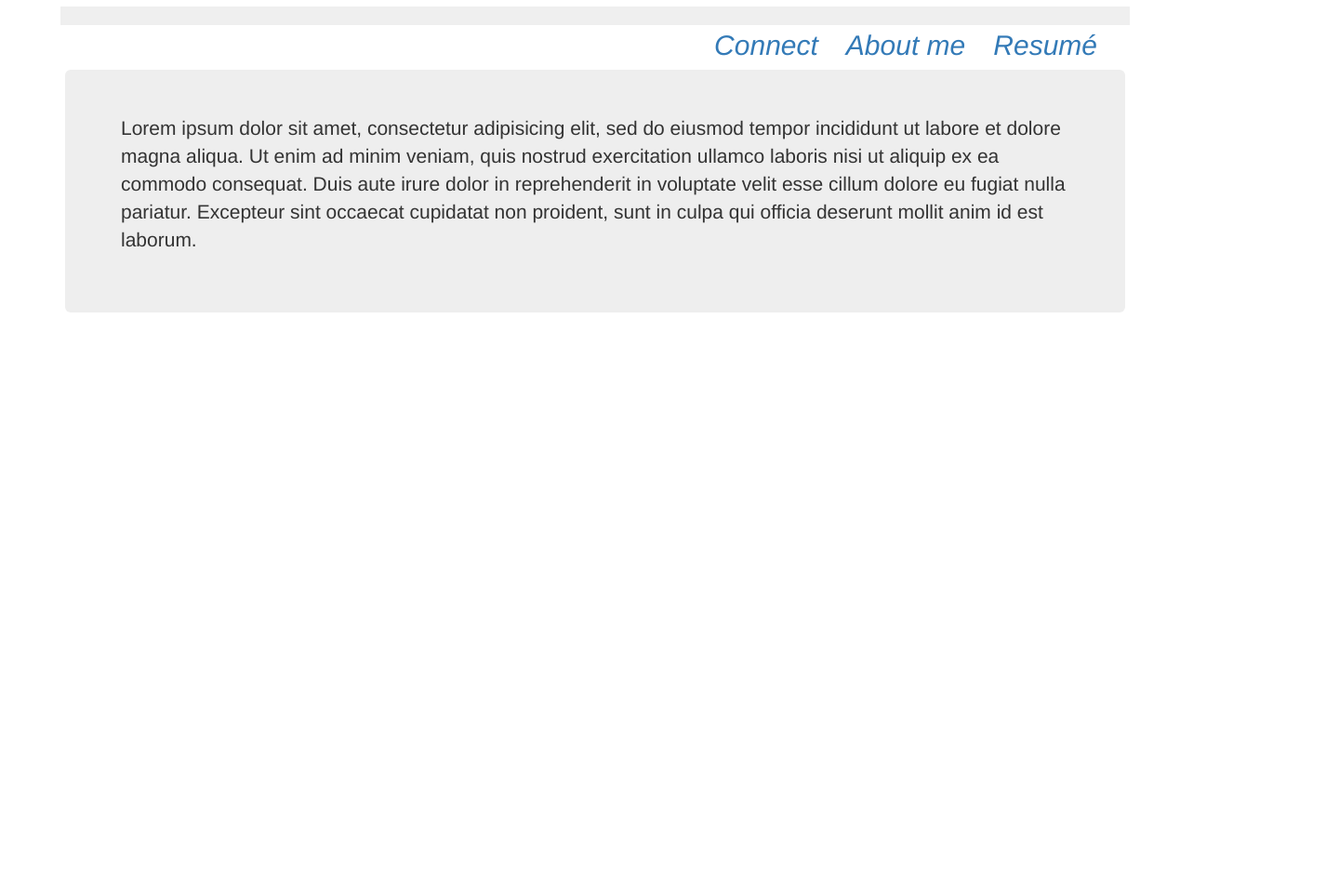
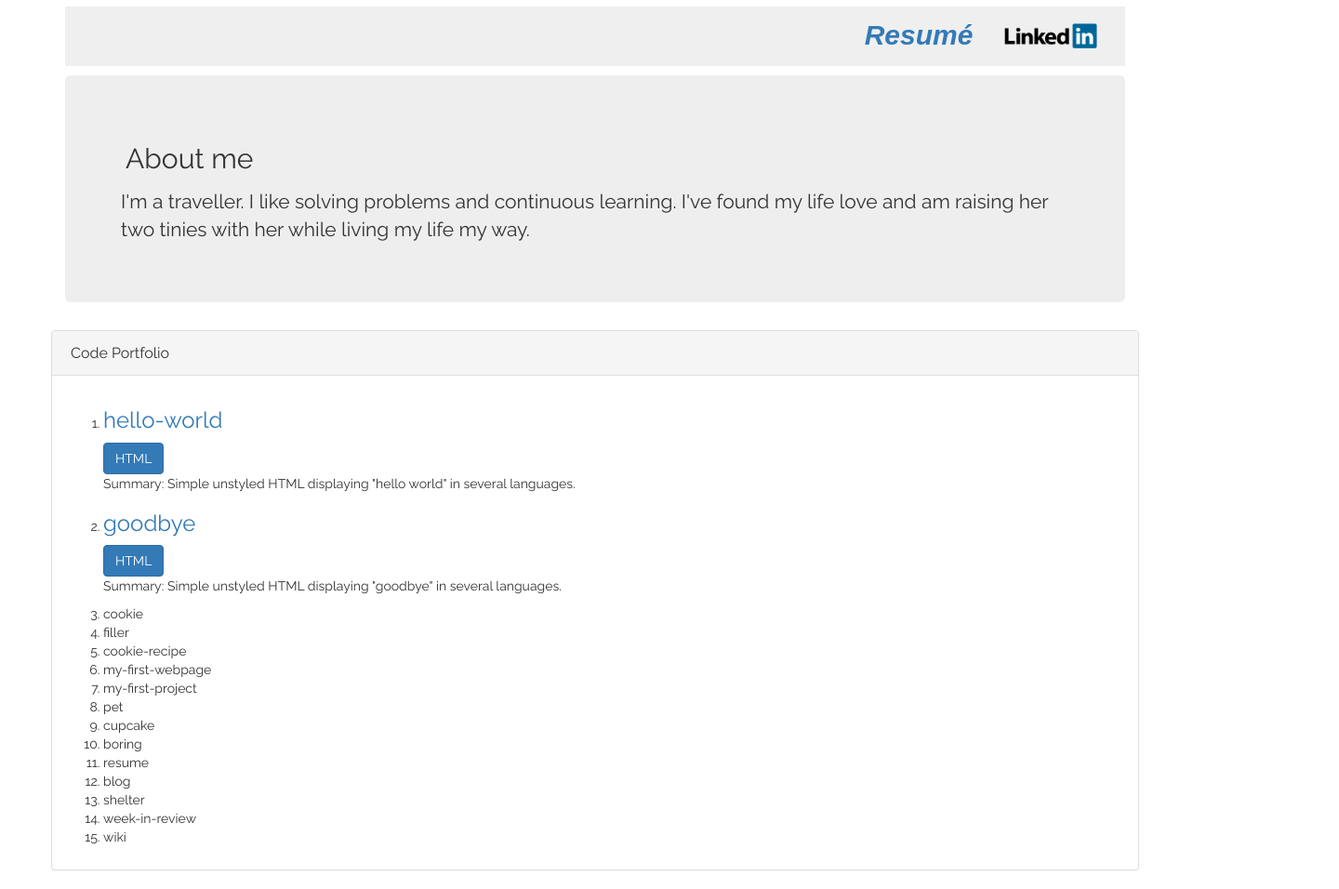
Before and after one commit to nmdevelops/portfolio, a plain HTML site: page portfolio.html in a window 1280 px wide. Shown: the part 223-1179 px from the top of the page at 93% size, 1440 px wide, since content can reach past the window. Before the commit the page ends 800 px from the top, so only its background shows below. Drawn offline with nearby package versions, Linux system fonts and the light colour scheme; a web font is replaced by a local one.

Commit message:
reference google fonts, style topnav bar, add about me row, add panel for Code Portfolio section, implement language button

```diff
--- a/css/styles.css
+++ b/css/styles.css
@@ -1,17 +1,9 @@
-.topnav li {
-  font-style: italic;
-  color: blue;
-  display: inline-block;
-  float: right;
-  margin-right: 30px;
+body {
+  font-family: 'Raleway', sans-serif;
 }
 
-.focalPoint {
-  position: absolute;
-  top: 150px;
-  left: 160px;
-  width: 100%;
-  color: white;
+.header-container {
+  position: relative;
 }
 
 .header-image {
@@ -20,13 +12,44 @@
   height: 200px;
 }
 
+.focalPoint {
+  font-family: 'Oswald', sans-serif;
+  position: absolute;
+  top: 150px;
+  left: 70px;
+  width: 100%;
+  color: white;
+}
+
 .topnav-container {
-  margin: 10px;
+  margin-top: 10px;
+  margin-bottom: 10px;
+  padding-top: 10px;
+  padding-bottom: 1px;
+  background-color: #efefef;
+  text-align: right;
+}
+
+.topnav li {
+  font-style: italic;
+  color: blue;
+  display: inline-block;
+  margin-right: 30px;
+  vertical-align: middle;
+}
+
+h2 {
   padding: 5px;
-  background-color: #efefef;
+  margin-left: 0px;
 }
 
 .intro p {
   font-style: italic;
   font-weight: bold;
 }
+
+.experience {
+  font-family: 'Shadows Into Light Two', sans-serif;
+  font-size: 30px;
+  font-weight: bold;
+}
--- a/portfolio.html
+++ b/portfolio.html
@@ -3,26 +3,65 @@
   <head>
     <meta charset="utf-8">
     <title>Nathan E. M. Mayer</title>
+    <link href="css/bootstrap.css" rel="stylesheet" type="text/css">
     <link href="css/styles.css" rel="stylesheet" type="text/css">
-    <link href="css/bootstrap.css" rel="stylesheet" type="text/css">
-
+    <link href="https://fonts.googleapis.com/css?family=Oswald" rel="stylesheet">
+    <link href="https://fonts.googleapis.com/css?family=Raleway" rel="stylesheet">
+    <link href="https://fonts.googleapis.com/css?family=Shadows+Into+Light+Two" rel="stylesheet">
   </head>
   <body>
-
     <div class="container">
-     <div class="row">
+      <div class="header-container">
         <img class="header-image" src="img/wing.jpg" alt="image of passenger jet wing">
         <h1 class="focalPoint">nathanMayer</h1>
           <div class="topnav-container">
               <ul class="topnav">
-              <li><h2><a href="#">Resum&eacute;</a></h2></li>
-              <li><h2><a href="#">About me</a></h2></li>
-              <li><h2><a href="#">Connect</a></h2></li>
+                <li><span class="experience"><a href="resume.html">Resum&eacute;</a></span></li>
+                <li><a href="http://linkedin.com/in/nathanmayerpls"><img src="img/LinkedIn_Logo.svg.png" alt="LinkedIn Logo" width="100px" height="27px"></a></li>
               </ul>
           </div>
       </div>
+
       <div class="jumbotron">
-        <p class="intro">Lorem ipsum dolor sit amet, consectetur adipisicing elit, sed do eiusmod tempor incididunt ut labore et dolore magna aliqua. Ut enim ad minim veniam, quis nostrud exercitation ullamco laboris nisi ut aliquip ex ea commodo consequat. Duis aute irure dolor in reprehenderit in voluptate velit esse cillum dolore eu fugiat nulla pariatur. Excepteur sint occaecat cupidatat non proident, sunt in culpa qui officia deserunt mollit anim id est laborum.</p>
+        <h2>About me</h2>
+        <p>I'm a traveller.  I like solving problems and continuous learning.  I've found my life love and am raising her two tinies with her while living my life my way.</p>
+      </div>
+
+
+      <div class="row">
+        <div class="panel panel-default">
+          <div class="panel-heading">
+            <h2 class="panel-title">Code Portfolio</h2>
+          </div>
+          <div class="panel-body">
+            <ol>
+              <li><h3><a href="#">hello-world</a></h3></li>
+              <a class=" btn btn-primary" href="https://en.wikipedia.org/wiki/HTML" role="button" target="_blank">HTML</a>
+              <p>Summary: Simple unstyled HTML displaying "hello world" in several languages.</p>
+              <li><h3><a href="#">goodbye</a></h3></li>
+              <a class=" btn btn-primary" href="https://en.wikipedia.org/wiki/HTML" role="button" target="_blank">HTML</a>
+              <p>Summary: Simple unstyled HTML displaying "goodbye" in several languages.</p>
+              <li>cookie</li>
+              <li>filler</li>
+              <li>cookie-recipe</li>
+              <li>my-first-webpage</li>
+              <li>my-first-project</li>
+              <li>pet</li>
+              <li>cupcake</li>
+              <li>boring</li>
+              <li>resume</li>
+              <li>blog</li>
+              <li>shelter</li>
+              <li>week-in-review</li>
+              <li>wiki</li>
+            </ol>
+
+          </div>
+
+        </div>
+
+      </div>
+
       </div>
 
 
@@ -39,6 +78,6 @@
 
 
 
-    </div>
+
   </body>
 </html>
```
Also changed, not shown: img/LinkedIn_Logo.svg.png (added). Lines whose indentation alone changed are shown as unchanged.
